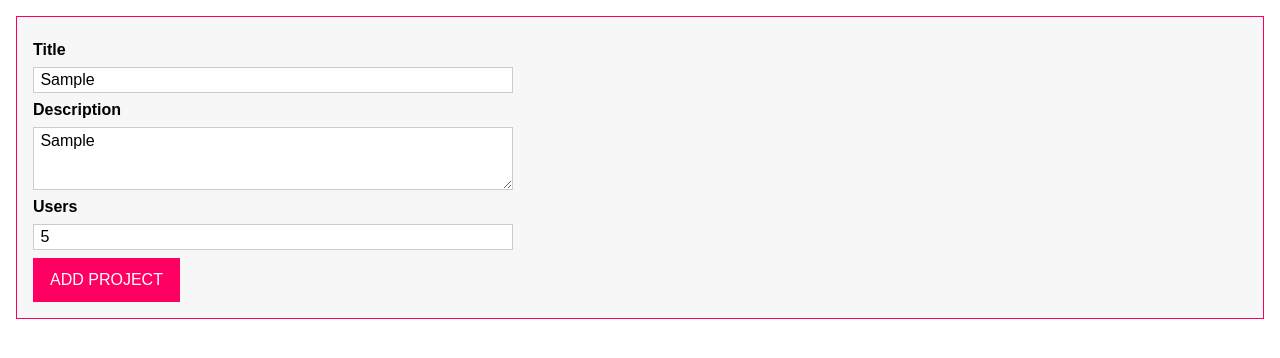
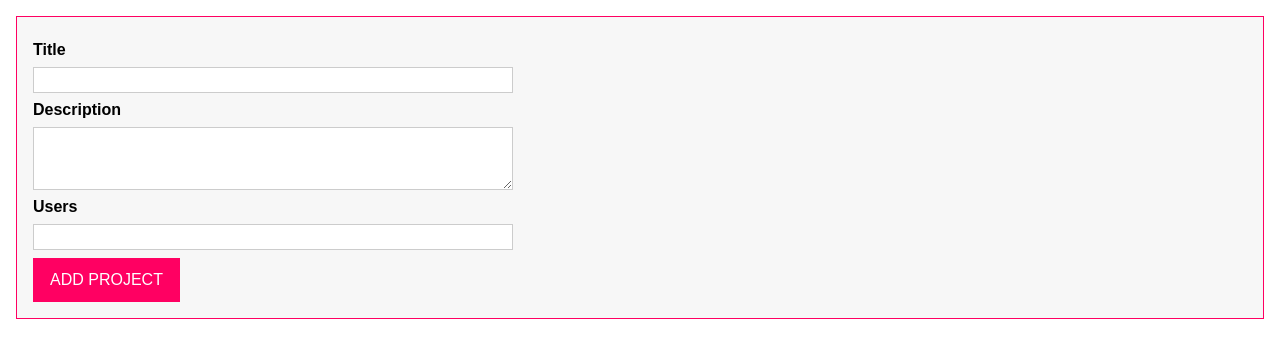
Before and after one commit to e-rojas/drag-and-drop-ts, a website with bundled scripts: page index.html in a window 1280 px wide. Both pictures are taken after typing "Sample", "Sample", "5" into the empty fields and a click on the button "ADD PROJECT". Built offline with nearby package versions, Linux system fonts and the light colour scheme.

Commit message:
basic validation for inputs

```diff
--- a/index.html
+++ b/index.html
@@ -21,7 +21,7 @@
             </div>
             <div class="form-control">
                 <label for="users">Users</label>
-                <input type="number" id="people" step="1" min="0" max="10" />
+                <input type="number" id="users" step="1" min="0" max="10" />
             </div>
             <button type="submit">ADD PROJECT</button>
         </form>
--- a/src/app.ts
+++ b/src/app.ts
@@ -47,10 +47,32 @@ class DraDropProject {
     this.attach();
     this.formControl();
   }
+  private gatherUserInput() {
+    const title = this.titleInput.value;
+    const description = this.descriptionInput.value;
+    const users = this.usersInput.value;
+    if (
+      title.trim().length === 0 ||
+      description.trim().length === 0 ||
+      users.trim().length === 0
+    ) {
+      alert('all fields are required');
+      return;
+    }
+    return [title, description, +users];
+  }
+
+  private clearInput() {
+    this.titleInput.value = '';
+    this.descriptionInput.value = '';
+    this.usersInput.value = '';
+  }
+
   @autoBind
   private submitFormHandler(event: Event) {
     event.preventDefault();
-    console.log(this.titleInput.value);
+    this.gatherUserInput();
+    this.clearInput();
   }
 
   private formControl() {
```
